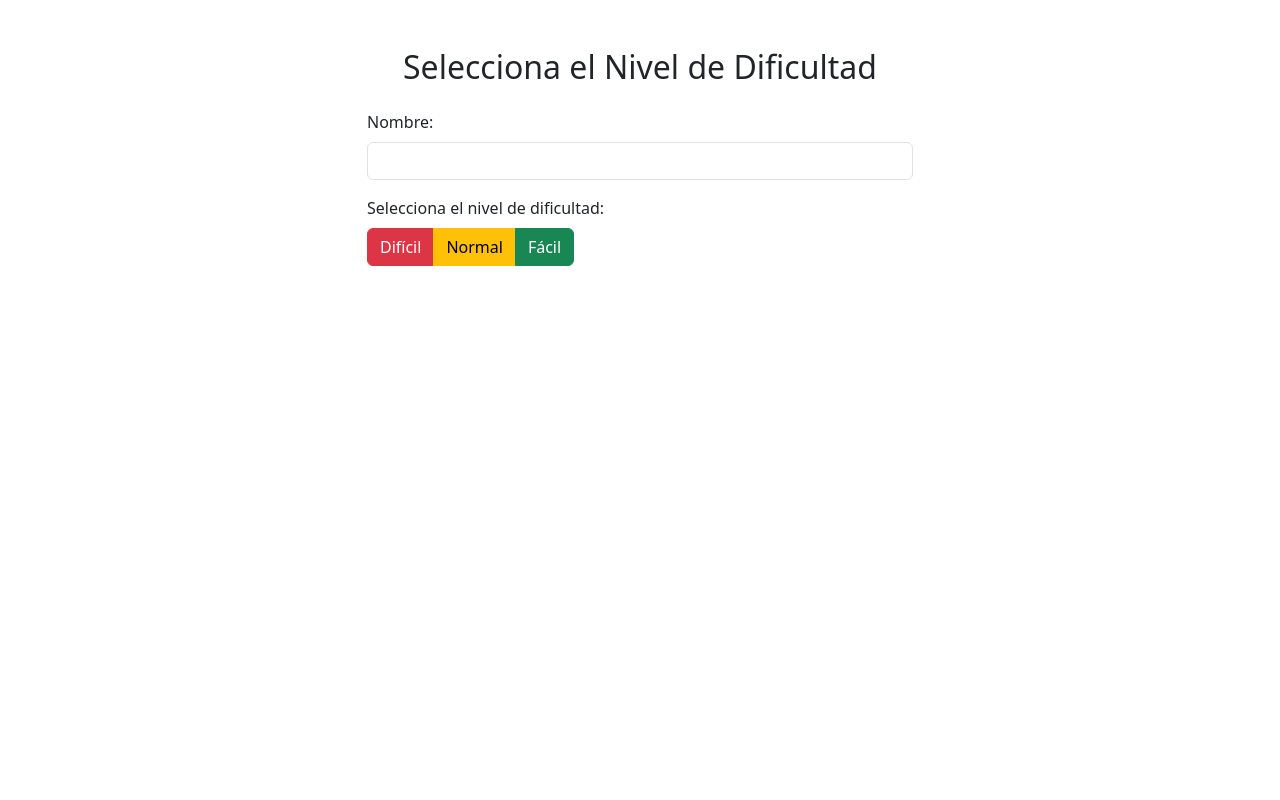
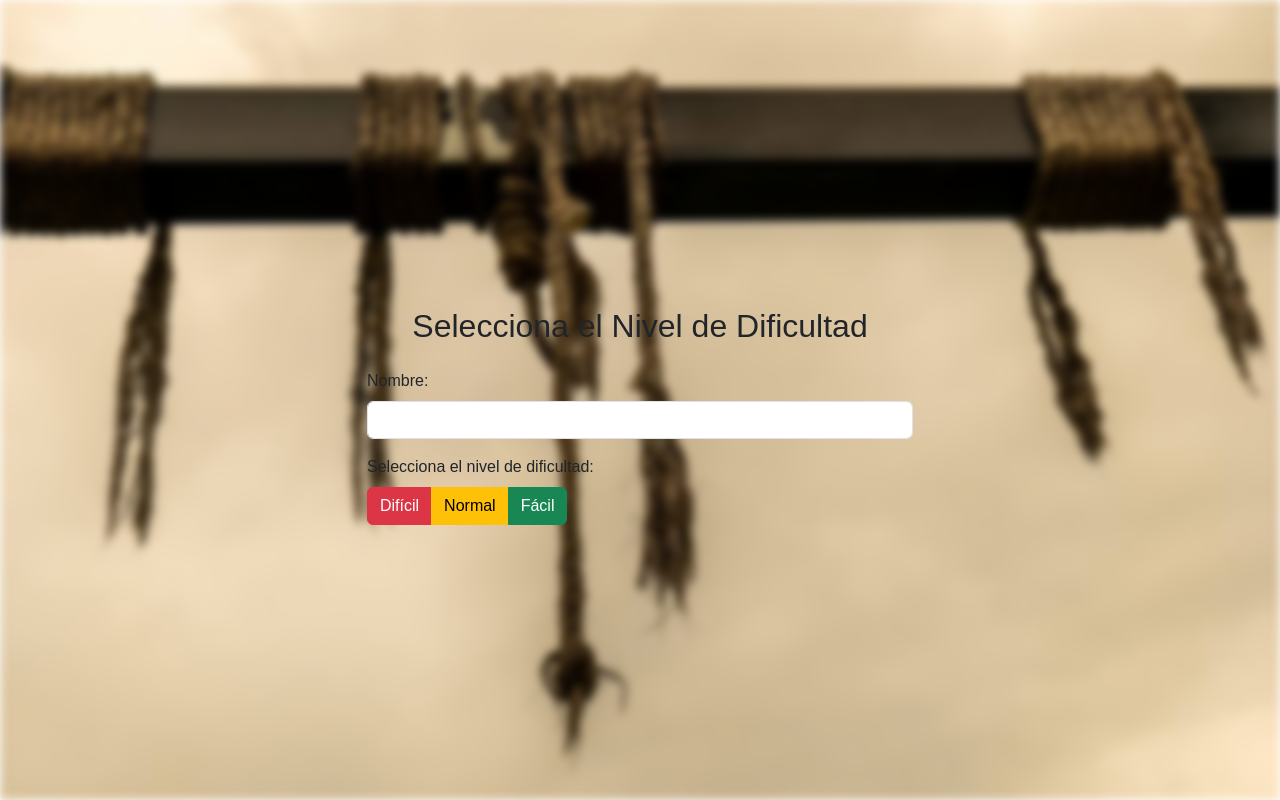
Before and after one commit to AugustoManza/appAhorcado, a Django app: page /jugar/ in a window 1280 px wide. Run offline with Django 5.2, Linux system fonts and the light colour scheme.

Commit message:
2do commit

```diff
--- a/hangman/hangman/settings.py
+++ b/hangman/hangman/settings.py
@@ -82,7 +82,7 @@ DATABASES = {
         'NAME': 'hangmanbd',
         'USER': 'root',
         'PASSWORD': '',
-        'HOST': 'db',
+        'HOST': 'localhost',
         'PORT': '3306',
     }
 }
--- a/hangman/hangman/templates/hangman/home.html
+++ b/hangman/hangman/templates/hangman/home.html
@@ -1,4 +1,4 @@
-<!-- /appAhorcado/hangman/templates/hangman/bienvenida.html -->
+<!-- /appAhorcado/hangman/templates/hangman/home.html -->
 {% load static %}
 
 <!DOCTYPE html>
--- a/hangman/hangman/templates/hangman/jugar.html
+++ b/hangman/hangman/templates/hangman/jugar.html
@@ -1,4 +1,5 @@
 <!-- /appAhorcado/hangman/templates/hangman/jugar.html -->
+{% load static %}
 
 <!DOCTYPE html>
 <html lang="es">
@@ -8,8 +9,45 @@
     <title>Jugar - Juego del Ahorcado</title>
     <!-- Enlace a Bootstrap CSS -->
     <link href="https://cdn.jsdelivr.net/npm/bootstrap@5.3.0/dist/css/bootstrap.min.css" rel="stylesheet" crossorigin="anonymous">
+
+    <style>
+        body {
+            margin: 0;
+            padding: 0;
+            height: 100vh;
+            display: flex;
+            justify-content: center;
+            align-items: center;
+            font-family: Arial, sans-serif;
+            overflow: hidden;
+            position: relative;
+        }
+
+        .background-blur {
+            position: absolute;
+            top: 0;
+            left: 0;
+            width: 100%;
+            height: 100%;
+            background-image: url("{% static 'images/fondo.jpg' %}");
+            background-size: cover;
+            background-position: center;
+            filter: blur(5px); /* Aplica el desenfoque solo al fondo */
+            z-index: -1; /* Envía la imagen al fondo */
+        }
+
+        .content {
+            text-align: center;
+            background: rgba(255, 255, 255, 0.8);
+            padding: 20px;
+            border-radius: 10px;
+            z-index: 1; /* Asegura que el contenido esté encima */
+        }
+    </style>
+
 </head>
 <body>
+    <div class="background-blur"></div>
     <div class="container mt-5">
         <div class="row justify-content-center">
             <div class="col-md-6">
```
Also changed, not shown: hangman/hangman/templates/hangman/jugando.html (+15 -0 lines), hangman/hangman/static/images/ahorcado_jugando.jpg (added).
